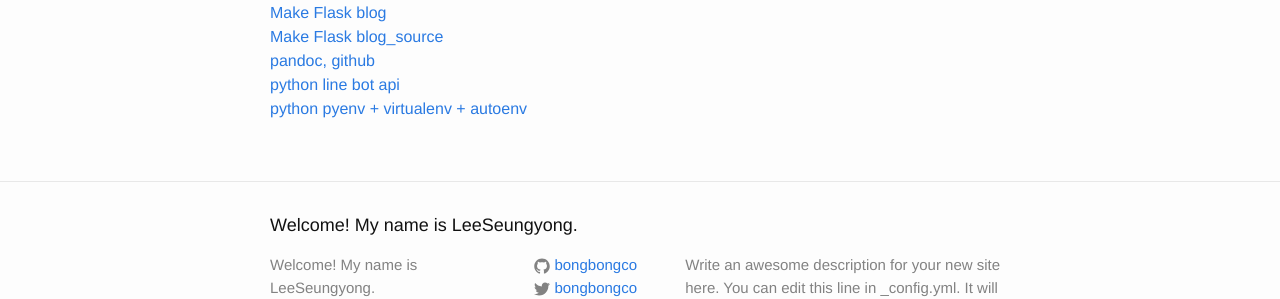
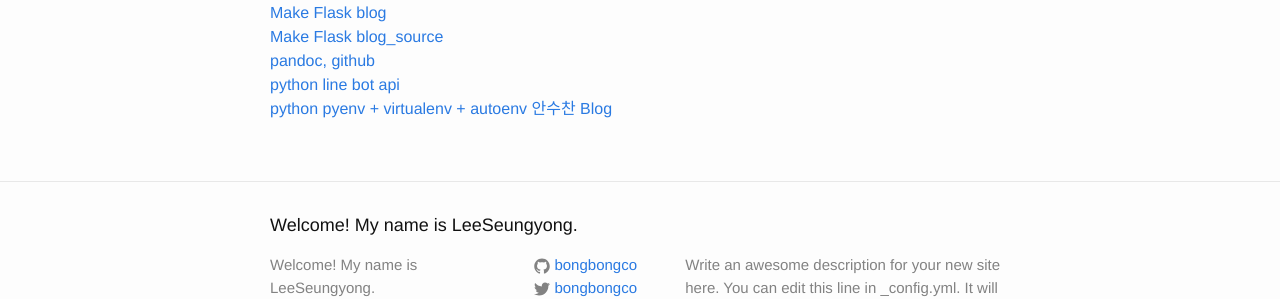
Before and after one commit to LktProgrammer/bongbongco.github.io, a Jekyll site: the page built from _posts/2016-07-22-Website-List.markdown, in a window 1280 px wide. Shown: the part 1687-1986 px from the top of the page. Built offline with Jekyll 4.4.1, drawn with Linux system fonts in a browser that asks for light colours.

Commit message:
Update 2016-07-22-Website-List.markdown

```diff
--- a/_posts/2016-07-22-Website-List.markdown
+++ b/_posts/2016-07-22-Website-List.markdown
@@ -70,3 +70,4 @@ title: 참고할 웹 사이트들.
 [pandoc, github](http://blog.appkr.kr/work-n-play/pandoc-gitbook-%EC%A0%84%EC%9E%90%EC%B6%9C%ED%8C%90/)
 [python line bot api](https://github.com/studio3104/line-bot-sdk-python)
 [python pyenv + virtualenv + autoenv](https://dobest.io/how-to-set-python-dev-env/)
+[안수찬 Blog](https://dobest.io/)
```
